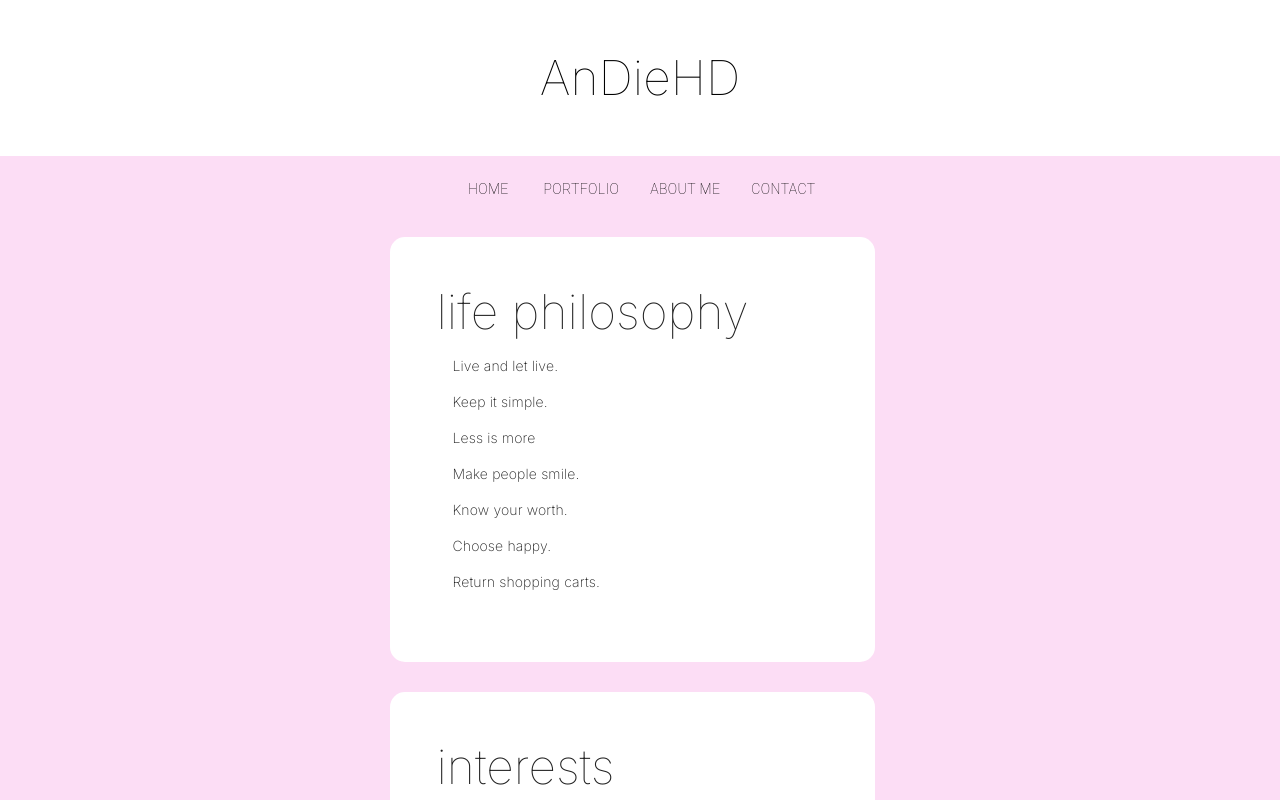
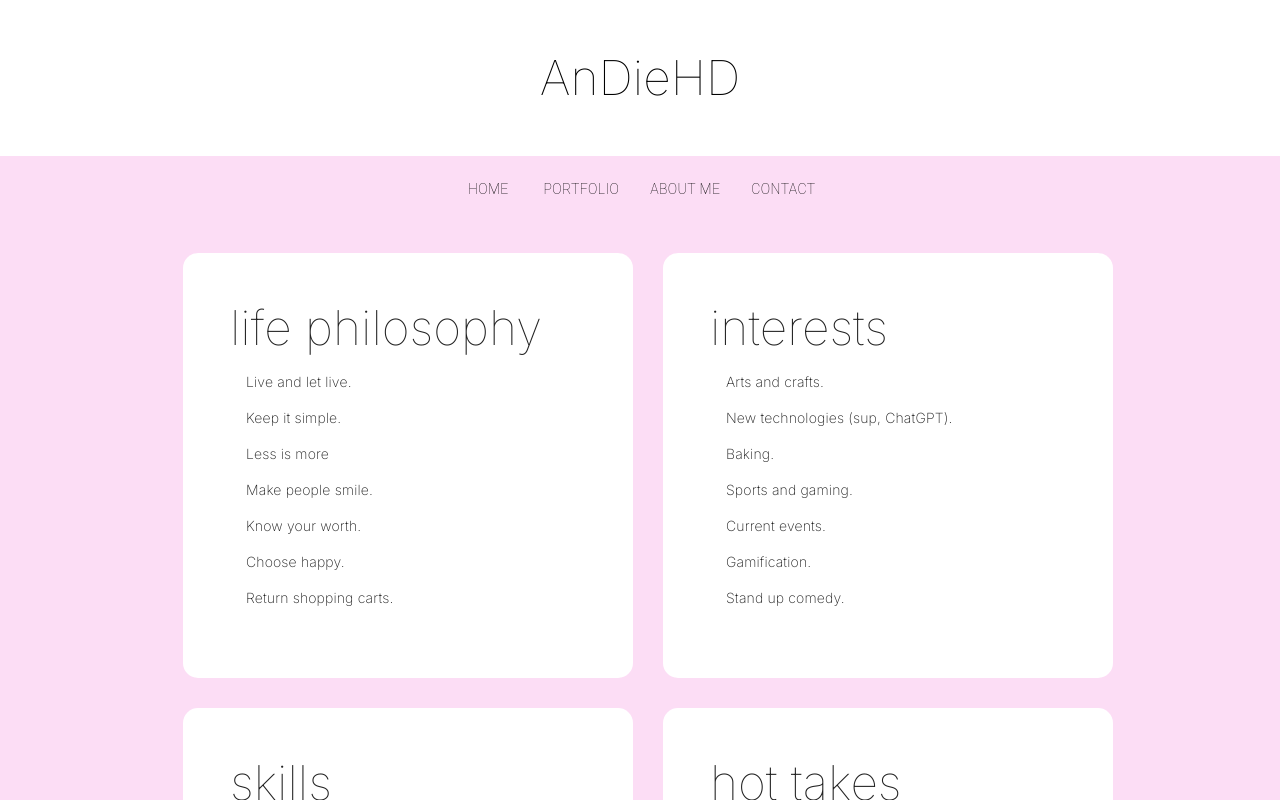
Before and after one commit to drdreaaa/andiehd, a React (Create React App) app: page /about in a window 1280 px wide. Shown: the top 800 px of the page. Built offline with nearby package versions, Linux system fonts and the light colour scheme; a web font is replaced by a local one.

Commit message:
Updating formatting in about me page

```diff
--- a/src/components/Content/About.tsx
+++ b/src/components/Content/About.tsx
@@ -88,14 +88,14 @@ const About: React.FC = () => {
 
     return (
         <Container sx={{marginTop: '15px', maxWidth: '650px'}}>
-            <Grid container spacing={2} sx={{justifyContent: 'center'}}>
+            <Grid container spacing={2} sx={{justifyContent: 'center', margin: '0 !important'}}>
                 {aboutMeInfo.map((section) => (
                     <Grid item sx={{
                         backgroundColor: '#fff',
                         borderStyle: 'none',
                         borderRadius: '15px',
-                        margin: '15px',
-                        width: '485px',
+                        margin: '15px !important',
+                        width: '450px',
                         maxWidth: '485px',
                         padding: '15px',
                     }}>
```
